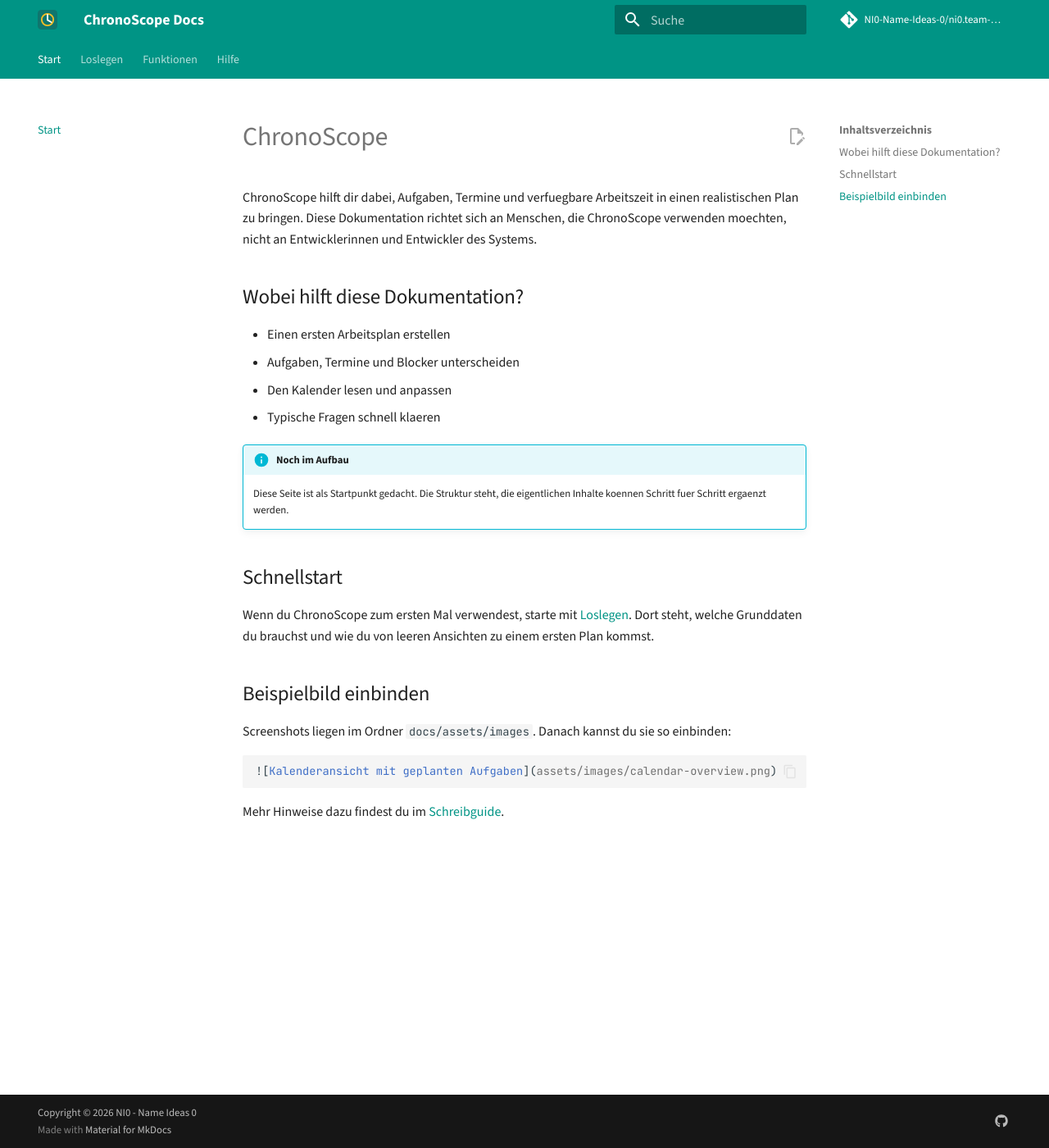
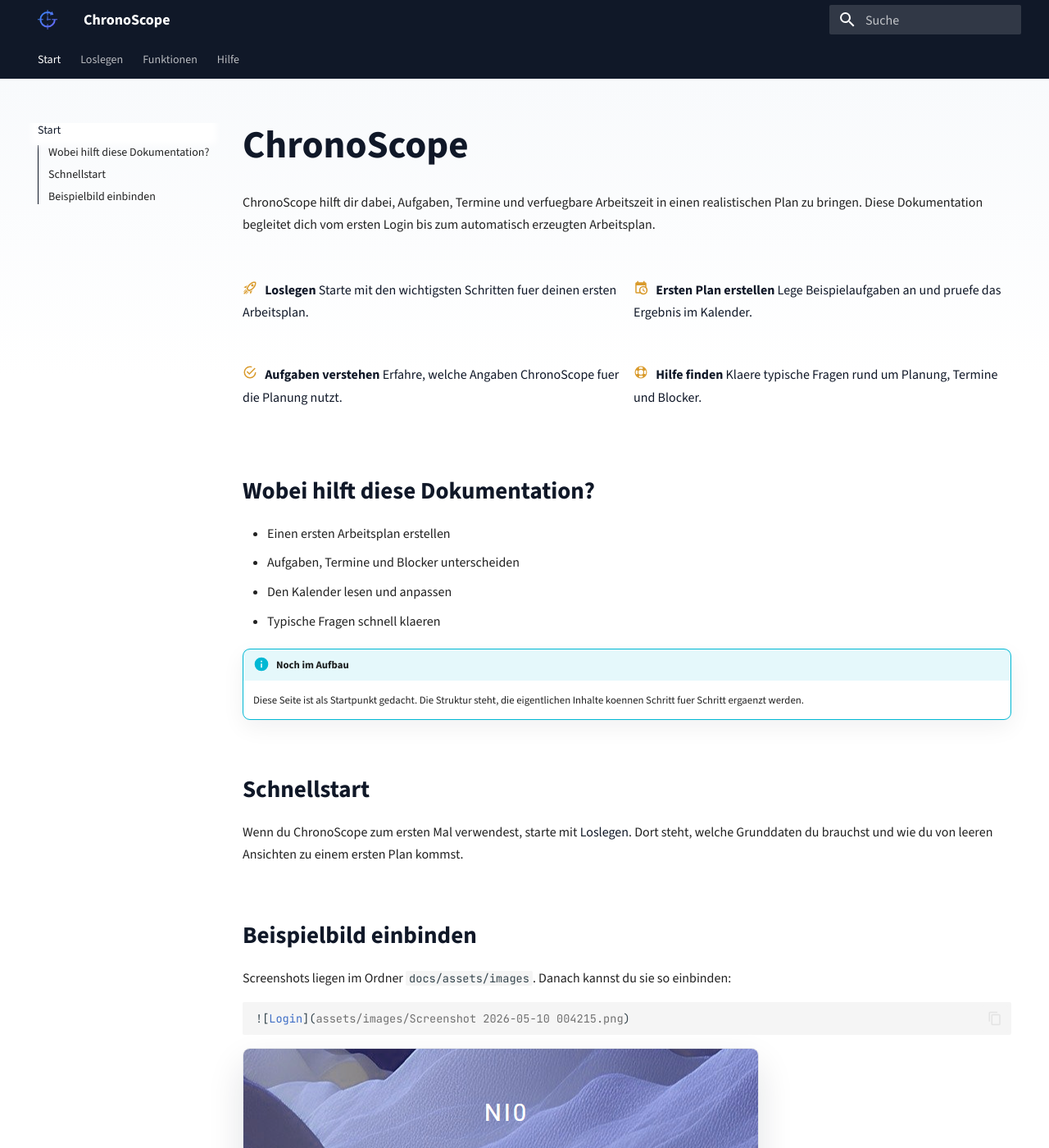
Before and after one commit to NI0-Name-Ideas-0/ni0.team-docs, an MkDocs documentation site: the page built from docs/index.md, in a window 1280 px wide and 1400 px high. Shown: the whole window at 82% size. Built offline with MkDocs 1.6.1 and Material for MkDocs 9.7.7, drawn with Linux system fonts in a browser that asks for light colours; comment, search, counter and statistics services are not loaded.

Commit message:
Add sample data

````diff
--- /dev/null
+++ b/docs/assets/stylesheets/brand.css
@@ -0,0 +1,171 @@
+:root {
+  --md-primary-fg-color: #101828;
+  --md-primary-fg-color--light: #25324a;
+  --md-primary-fg-color--dark: #070b12;
+  --md-accent-fg-color: #d99a2b;
+  --md-accent-fg-color--transparent: rgba(217, 154, 43, 0.16);
+  --md-typeset-a-color: #2563eb;
+}
+
+.md-main {
+  background: linear-gradient(180deg, #f8fafc 0, #ffffff 18rem);
+}
+
+.md-header,
+.md-tabs {
+  background-color: #101828;
+}
+
+.md-search__form {
+  background-color: rgba(255, 255, 255, 0.14);
+}
+
+.md-search__form:hover,
+.md-search__input:focus + .md-search__icon {
+  background-color: rgba(255, 255, 255, 0.22);
+}
+
+.md-typeset h1,
+.md-typeset h2 {
+  color: #101828;
+}
+
+.md-typeset h1 {
+  font-size: 2.35rem;
+  font-weight: 800;
+  letter-spacing: 0;
+  margin-bottom: 0.55em;
+}
+
+.md-typeset h2 {
+  font-size: 1.45rem;
+  font-weight: 750;
+  letter-spacing: 0;
+  margin-top: 2.2em;
+}
+
+.md-typeset h3 {
+  color: #25324a;
+  font-weight: 700;
+  letter-spacing: 0;
+}
+
+.md-typeset p,
+.md-typeset li {
+  line-height: 1.72;
+}
+
+.md-typeset table:not([class]) {
+  border-radius: 0.35rem;
+  box-shadow: 0 0.35rem 1.2rem rgba(16, 24, 40, 0.06);
+  overflow: hidden;
+}
+
+.md-typeset table:not([class]) th {
+  background-color: #eef2f7;
+  color: #101828;
+  font-weight: 700;
+}
+
+.md-typeset img {
+  border: 1px solid #e5e7eb;
+  border-radius: 0.45rem;
+  box-shadow: 0 1rem 2.2rem rgba(16, 24, 40, 0.12);
+}
+
+.md-typeset .admonition,
+.md-typeset details {
+  border-radius: 0.45rem;
+  border-color: #d99a2b;
+  box-shadow: 0 0.45rem 1.4rem rgba(16, 24, 40, 0.06);
+}
+
+.md-typeset .admonition-title,
+.md-typeset summary {
+  background-color: rgba(217, 154, 43, 0.12);
+}
+
+.md-typeset .admonition-title::before,
+.md-typeset summary::before {
+  background-color: #d99a2b;
+}
+
+.md-nav__link--active,
+.md-nav__link:focus,
+.md-nav__link:hover {
+  color: #2563eb;
+}
+
+.md-tabs__link--active,
+.md-tabs__link:hover {
+  color: #f2b84b;
+}
+
+.md-top {
+  background-color: #101828;
+  border: 1px solid rgba(255, 255, 255, 0.16);
+  box-shadow: 0 0.65rem 1.6rem rgba(16, 24, 40, 0.22);
+  color: #ffffff;
+}
+
+.md-top:hover,
+.md-top:focus {
+  background-color: #25324a;
+  color: #ffffff;
+}
+
+.md-footer__inner > .md-footer__link {
+  margin-top: .4rem;
+}
+.md-footer__inner > .md-footer__link > .md-footer__title {
+  padding: 0 .4rem;
+  margin-bottom: .2rem;
+}
+
+.quick-start-grid {
+  display: grid;
+  gap: 0.8rem;
+  grid-template-columns: repeat(2, minmax(0, 1fr));
+  margin: 1.8rem 0 2.2rem;
+}
+
+.quick-start-grid > a {
+  background: linear-gradient(145deg, #ffffff 0%, #f8fafc 100%);
+  border: 1px solid #e5e7eb;
+  border-radius: 0.45rem;
+  box-shadow: 0 0.75rem 1.8rem rgba(16, 24, 40, 0.08);
+  color: #475467;
+  display: block;
+  min-height: 7.2rem;
+  padding: 1rem 1.05rem;
+  transition: border-color 160ms ease, box-shadow 160ms ease, transform 160ms ease;
+}
+
+.quick-start-grid > a:hover {
+  border-color: rgba(37, 99, 235, 0.42);
+  box-shadow: 0 1rem 2.4rem rgba(16, 24, 40, 0.12);
+  transform: translateY(-2px);
+}
+
+.quick-start-grid > a strong {
+  color: #101828;
+  display: block;
+  font-size: 0.95rem;
+  margin-bottom: 0.35rem;
+}
+
+.quick-start-grid .twemoji {
+  color: #d99a2b;
+  margin-right: 0.3rem;
+  transform: translateY(-0.05rem);
+}
+
+@media screen and (max-width: 44.9375em) {
+  .md-typeset h1 {
+    font-size: 1.9rem;
+  }
+
+  .quick-start-grid {
+    grid-template-columns: 1fr;
+  }
+}
--- a/docs/index.md
+++ b/docs/index.md
@@ -1,6 +1,22 @@
 # ChronoScope
 
-ChronoScope hilft dir dabei, Aufgaben, Termine und verfuegbare Arbeitszeit in einen realistischen Plan zu bringen. Diese Dokumentation richtet sich an Menschen, die ChronoScope verwenden moechten, nicht an Entwicklerinnen und Entwickler des Systems.
+ChronoScope hilft dir dabei, Aufgaben, Termine und verfuegbare Arbeitszeit in einen realistischen Plan zu bringen. Diese Dokumentation begleitet dich vom ersten Login bis zum automatisch erzeugten Arbeitsplan.
+
+<div class="quick-start-grid" markdown>
+
+[ :material-rocket-launch-outline: **Loslegen**
+Starte mit den wichtigsten Schritten fuer deinen ersten Arbeitsplan.](getting-started.md)
+
+[ :material-calendar-clock: **Ersten Plan erstellen**
+Lege Beispielaufgaben an und pruefe das Ergebnis im Kalender.](tutorials/first-plan.md)
+
+[ :material-checkbox-marked-circle-outline: **Aufgaben verstehen**
+Erfahre, welche Angaben ChronoScope fuer die Planung nutzt.](concepts/tasks.md)
+
+[ :material-lifebuoy: **Hilfe finden**
+Klaere typische Fragen rund um Planung, Termine und Blocker.](faq.md)
+
+</div>
 
 ## Wobei hilft diese Dokumentation?
 
@@ -21,7 +37,9 @@ Wenn du ChronoScope zum ersten Mal verwendest, starte mit [Loslegen](getting-sta
 Screenshots liegen im Ordner `docs/assets/images`. Danach kannst du sie so einbinden:
 
 ```markdown
-![Kalenderansicht mit geplanten Aufgaben](assets/images/calendar-overview.png)
+![Login](assets/images/Screenshot 2026-05-10 004215.png)
 ```
 
+![Login](assets/images/Screenshot 2026-05-10 004215.png)
+
 Mehr Hinweise dazu findest du im [Schreibguide](writing-guide.md).
--- a/mkdocs.yml
+++ b/mkdocs.yml
@@ -1,22 +1,19 @@
-site_name: ChronoScope Docs
+site_name: ChronoScope
 site_description: Verbraucherorientierte Dokumentation und Tutorials fuer ChronoScope.
 site_url: https://docs.ni0.team/
 
 site_author: NI0 - Name Ideas 0
 copyright: Copyright &copy; 2026 NI0 - Name Ideas 0
 
-repo_url: https://github.com/NI0-Name-Ideas-0/ni0.team-docs/
-repo_name: NI0-Name-Ideas-0/ni0.team-docs
-
 theme:
   name: material
   language: de
-  logo: assets/images/logo-placeholder.svg
-  favicon: assets/images/favicon-placeholder.svg
+  logo: assets/images/ChronoScope_logo.svg
+  favicon: assets/images/ChronoScope_logo.svg
   palette:
     - scheme: default
-      primary: teal
-      accent: amber
+      primary: custom
+      accent: custom
   font:
     text: Source Sans 3
     code: JetBrains Mono
@@ -32,8 +29,11 @@ theme:
     - search.highlight
     - content.tabs.link
     - content.code.copy
-    - content.action.edit
+    - toc.integrate
     - toc.follow
+
+extra_css:
+  - assets/stylesheets/brand.css
 
 nav:
   - Start: index.md
@@ -68,8 +68,3 @@ markdown_extensions:
 plugins:
   - search:
       lang: de
-
-extra:
-  social:
-    - icon: fontawesome/brands/github
-      link: https://github.com/NI0-Name-Ideas-0
````
Also changed, not shown: docs/assets/images/ChronoScope_logo.svg (added), docs/assets/images/Screenshot 2026-05-10 004215.png (added).
